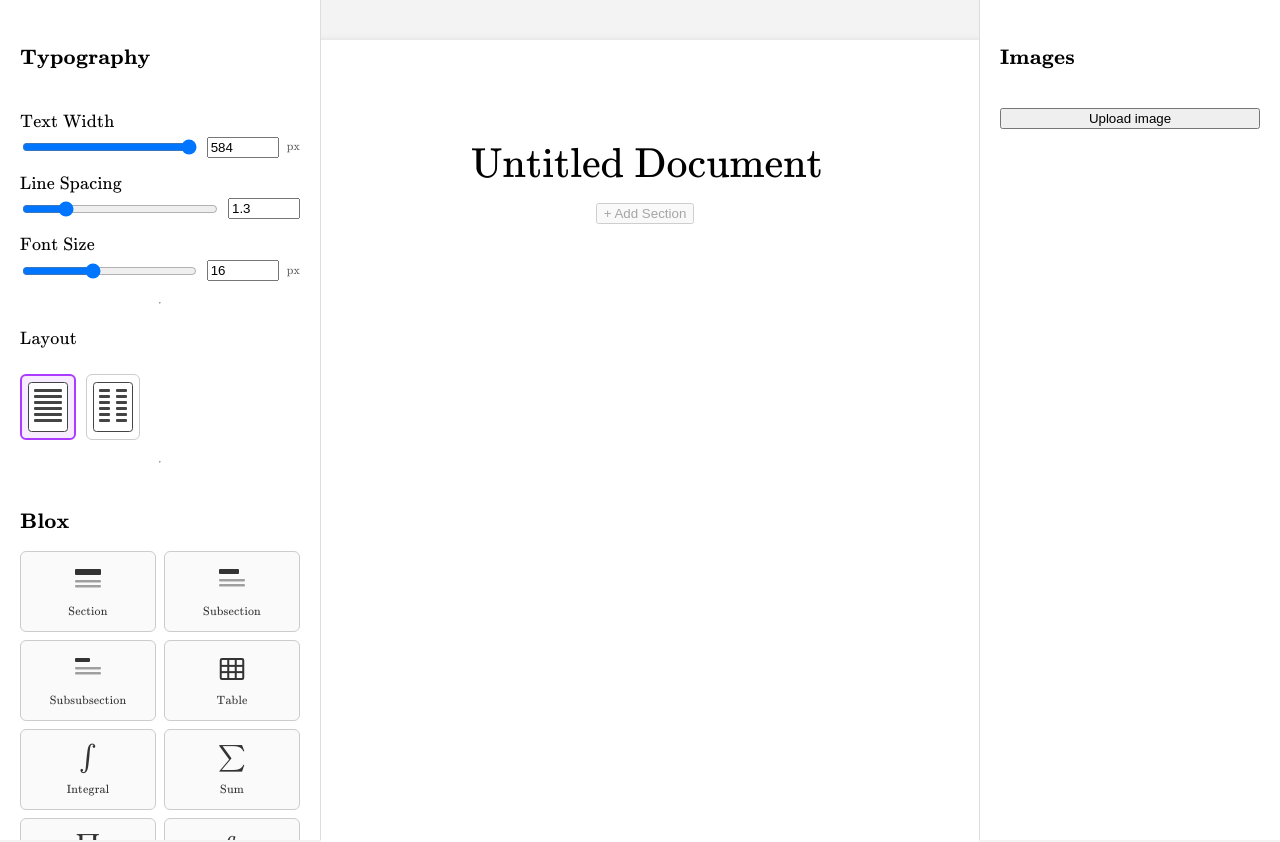
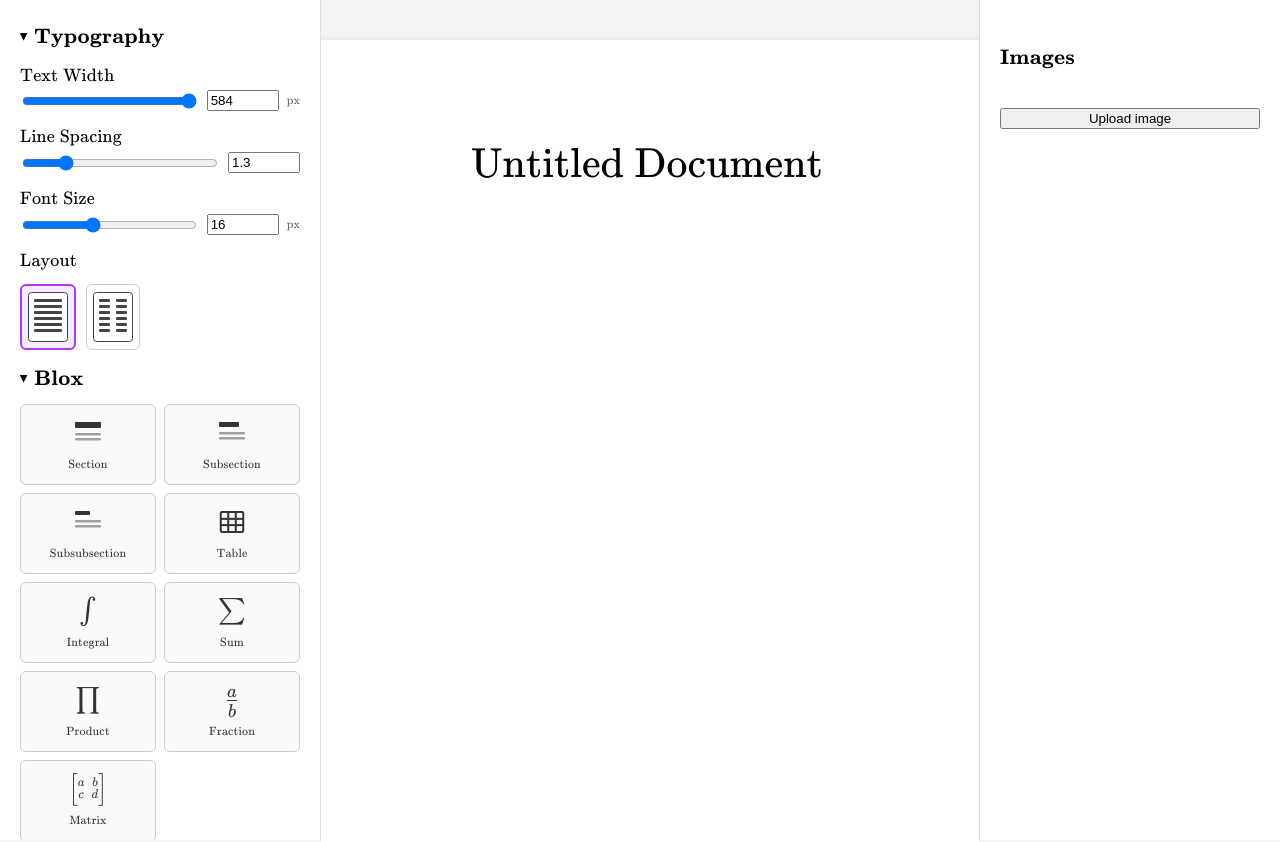
Before and after one commit to KevHamm/blox, a React (Vite) app in the folder frontend/: page / in a window 1280 px wide. Shown: the top 842 px of the page. Built offline with nearby package versions, Linux system fonts and the light colour scheme.

Commit message:
Collapse section in left sidebar. Moved delete button for tables. Allows dropping sections into empty doc.

```diff
--- a/frontend/src/App.tsx
+++ b/frontend/src/App.tsx
@@ -18,6 +18,8 @@ import {
   useSensor,
   useSensors,
   useDraggable,
+  useDroppable,
+  useDndContext,
   MeasuringStrategy
 } from "@dnd-kit/core";
 import { getEventCoordinates } from "@dnd-kit/utilities";
@@ -218,18 +220,18 @@ function insertNodeAt(node: any, containerId: string, index: number, newNode: an
 }
 
 /* ---- structural node factories ---- */
-const newParagraph = () => ({
+const newParagraph = (): DocumentNode => ({
   id: crypto.randomUUID(),
   type: "paragraph",
   text: "Lorem ipsum dolor sit amet, consectetur adipiscing elit."
 });
-const newSection = () => ({
+const newSection = (): DocumentNode => ({
   id: crypto.randomUUID(), type: "section", title: "Section", children: [newParagraph()]
 });
-const newSubsection = () => ({
+const newSubsection = (): DocumentNode => ({
   id: crypto.randomUUID(), type: "subsection", title: "New Subsection", children: [newParagraph()]
 });
-const newSubsubsection = () => ({
+const newSubsubsection = (): DocumentNode => ({
   id: crypto.randomUUID(), type: "subsubsection", title: "New Subsubsection", children: [newParagraph()]
 });
 
@@ -490,6 +492,32 @@ function BlockBox({ id, shadow }: { id: string; shadow?: boolean }) {
   );
 }
 
+/* The scrollable document area. It becomes a drop target only while a Section
+   block is being dragged, so a section can be dropped anywhere in the document
+   (no visible drop zone) without interfering with image "drop outside to
+   remove" behaviour. */
+function DroppableDocArea({ children }: any) {
+  const { active } = useDndContext();
+  const isSectionDrag = String(active?.id ?? "") === "block::section";
+  const { setNodeRef } = useDroppable({ id: "doc-drop", disabled: !isSectionDrag });
+  return (
+    <div
+      ref={setNodeRef}
+      className="doc-area"
+      style={{
+        flex: 1,
+        display: "flex",
+        flexDirection: "column",
+        alignItems: "center",
+        padding: 40,
+        overflowY: "auto"
+      }}
+    >
+      {children}
+    </div>
+  );
+}
+
 /* A draggable Blox item. */
 function DraggableBlock({ id }: { id: string }) {
   const { setNodeRef, listeners, attributes, isDragging } = useDraggable({ id });
@@ -501,6 +529,43 @@ function DraggableBlock({ id }: { id: string }) {
       style={{ cursor: "grab", opacity: isDragging ? 0.4 : 1 }}
     >
       <BlockBox id={id} />
+    </div>
+  );
+}
+
+/* A collapsible sidebar group with a clickable header. */
+function Collapsible({ title, children, defaultOpen = true }: any) {
+  const [open, setOpen] = useState(defaultOpen);
+  return (
+    <div>
+      <h3
+        onClick={() => setOpen(!open)}
+        style={{
+          cursor: "pointer",
+          userSelect: "none",
+          display: "flex",
+          alignItems: "center",
+          gap: 6,
+          margin: "0 0 8px"
+        }}
+      >
+        <span
+          style={{
+            display: "inline-block",
+            fontSize: 10,
+            transform: open ? "rotate(90deg)" : "none",
+            transition: "transform 0.1s ease"
+          }}
+        >
+          ▶
+        </span>
+        {title}
+      </h3>
+      {open && (
+        <div style={{ display: "flex", flexDirection: "column", gap: 12 }}>
+          {children}
+        </div>
+      )}
     </div>
   );
 }
@@ -772,23 +837,6 @@ export default function App() {
     });
   }
 
-  // Insert a fresh section at the very top of the document (under the title).
-  function addSectionAtStart() {
-    const newSection: DocumentNode = {
-      id: crypto.randomUUID(),
-      type: "section",
-      title: "Section",
-      children: [
-        { id: crypto.randomUUID(), type: "paragraph", text: lorem }
-      ]
-    };
-
-    setDoc((prev) => ({
-      ...prev,
-      children: [newSection, ...(prev.children ?? [])]
-    }));
-  }
-
   // Resize every image in a figure container (per-image fraction of column).
   function updateFigureWidth(figureId: string, width: number) {
     setDoc((prev) => setFigureWidthTree(prev, figureId, width));
@@ -1201,10 +1249,13 @@ export default function App() {
       const overId = over ? String(over.id) : null;
       if (!overId) return;
 
-      // Section / Subsection / Subsubsection → insert at the right hierarchy level.
+      // Section / Subsection / Subsubsection.
       const kind = STRUCTURAL[activeBlockId];
       if (kind) {
-        if (overId.startsWith("dz::")) {
+        // A section drops anywhere in the document → appended (no drop zone).
+        if (kind === "section") {
+          setDoc((prev) => ({ ...prev, children: [...(prev.children ?? []), newSection()] }));
+        } else if (overId.startsWith("dz::")) {
           const [, containerId, idxStr] = overId.split("::");
           setDoc((prev) => insertStructuralAt(prev, containerId, Number(idxStr), kind));
         }
@@ -1361,8 +1412,7 @@ export default function App() {
             overflowY: "auto"
           }}
         >
-          <h3>Typography</h3>
-
+          <Collapsible title="Typography">
             <NumberControl
               label="Text Width"
               value={layout.textWidth}
@@ -1392,10 +1442,8 @@ export default function App() {
               onChange={(v) => setLayout({ ...layout, fontSize: v })}
             />
 
-          <hr />
-
+            <div>
               <label>Layout</label>
-
               <div style={{ display: "flex", gap: 10, marginTop: 8 }}>
                 {[1, 2].map((c) => (
                   <button
@@ -1420,15 +1468,16 @@ export default function App() {
                   </button>
                 ))}
               </div>
-
-          <hr />
-
-          <h3 style={{ marginBottom: 0 }}>Blox</h3>
+            </div>
+          </Collapsible>
+
+          <Collapsible title="Blox">
             <div style={{ display: "grid", gridTemplateColumns: "1fr 1fr", gap: 8 }}>
               {BLOX_ORDER.map((id) => (
                 <DraggableBlock key={id} id={id} />
               ))}
             </div>
+          </Collapsible>
 
           <div style={{ marginTop: "auto"}}>
             <hr />
@@ -1441,17 +1490,7 @@ export default function App() {
 
 
         {/* DOCUMENT */}
-        <div
-          className="doc-area"
-          style={{
-            flex: 1,
-            display: "flex",
-            flexDirection: "column",
-            alignItems: "center",
-            padding: 40,
-            overflowY: "auto"
-          }}
-        >
+        <DroppableDocArea>
                 {pages.map((cols: any[], pageIndex: number) => (
                   <Page key={pageIndex} pageNumber={pageIndex + 1}>
 
@@ -1466,15 +1505,6 @@ export default function App() {
                                    fontFamily: "var(--sans)", color: "var(--text)",
                                    background: "transparent" }}
                         />
-
-                        {/* Only offered while the document is empty; once a
-                            section exists, sections are added via the buttons
-                            at the end of each section. */}
-                        {numberedDoc.children.length === 0 && (
-                          <div style={{ marginTop: 8, marginBottom: 16 }}>
-                            <button onClick={addSectionAtStart}>+ Add Section</button>
-                          </div>
-                        )}
                       </div>
                     )}
 
@@ -1505,7 +1535,7 @@ export default function App() {
 
                   </Page>
                 ))}
-        </div>
+        </DroppableDocArea>
 
         {/* RIGHT SIDEBAR — IMAGES */}
         <div
--- a/frontend/src/renderer/DocumentRenderer.tsx
+++ b/frontend/src/renderer/DocumentRenderer.tsx
@@ -23,9 +23,12 @@ function DropZone({ id }: any) {
   const { setNodeRef, isOver } = useDroppable({ id });
   const { active } = useDndContext();
 
-  // Reveal drop targets while dragging an image or a Blox block.
+  // Reveal drop targets while dragging an image or a Blox block — but NOT for
+  // a Section block, which drops anywhere in the document with no zone.
   const activeId = String(active?.id ?? "");
-  const dragging = isImageDragId(activeId) || activeId.startsWith("block::");
+  const dragging =
+    isImageDragId(activeId) ||
+    (activeId.startsWith("block::") && activeId !== "block::section");
 
   if (!dragging) {
     // Idle: zero-height so it never affects layout / pagination.
@@ -549,14 +552,6 @@ function TableBlock(props: any) {
 
   return (
     <div style={{ marginTop: 20 }}>
-      <div style={{ display: "flex", marginBottom: 4 }}>
-        <TrashButton
-          className="tbl-btn"
-          onClick={() => deleteNodeById(node.id)}
-          label="Delete table"
-        />
-      </div>
-
       <div style={{ position: "relative" }}>
       <table
         ref={tableRef}
@@ -642,10 +637,15 @@ function TableBlock(props: any) {
         </div>
       </div>
 
-      {/* add / remove ROW — below the table, aligned to the left margin */}
-      <div style={{ display: "flex", justifyContent: "flex-start", gap: 6, marginTop: 6 }}>
+      {/* row +/- on the left, delete-table on the right — all one line */}
+      <div style={{ display: "flex", alignItems: "center", gap: 6, marginTop: 6 }}>
         <SquareButton color="green" title="Add row" onClick={() => addTableRow(node.id)}>+</SquareButton>
         <SquareButton color="red" title="Remove row" onClick={() => deleteTableRow(node.id)}>−</SquareButton>
+        <TrashButton
+          className="tbl-btn"
+          onClick={() => deleteNodeById(node.id)}
+          label="Delete table"
+        />
       </div>
     </div>
   );
```
Lines whose indentation alone changed are shown as unchanged.
